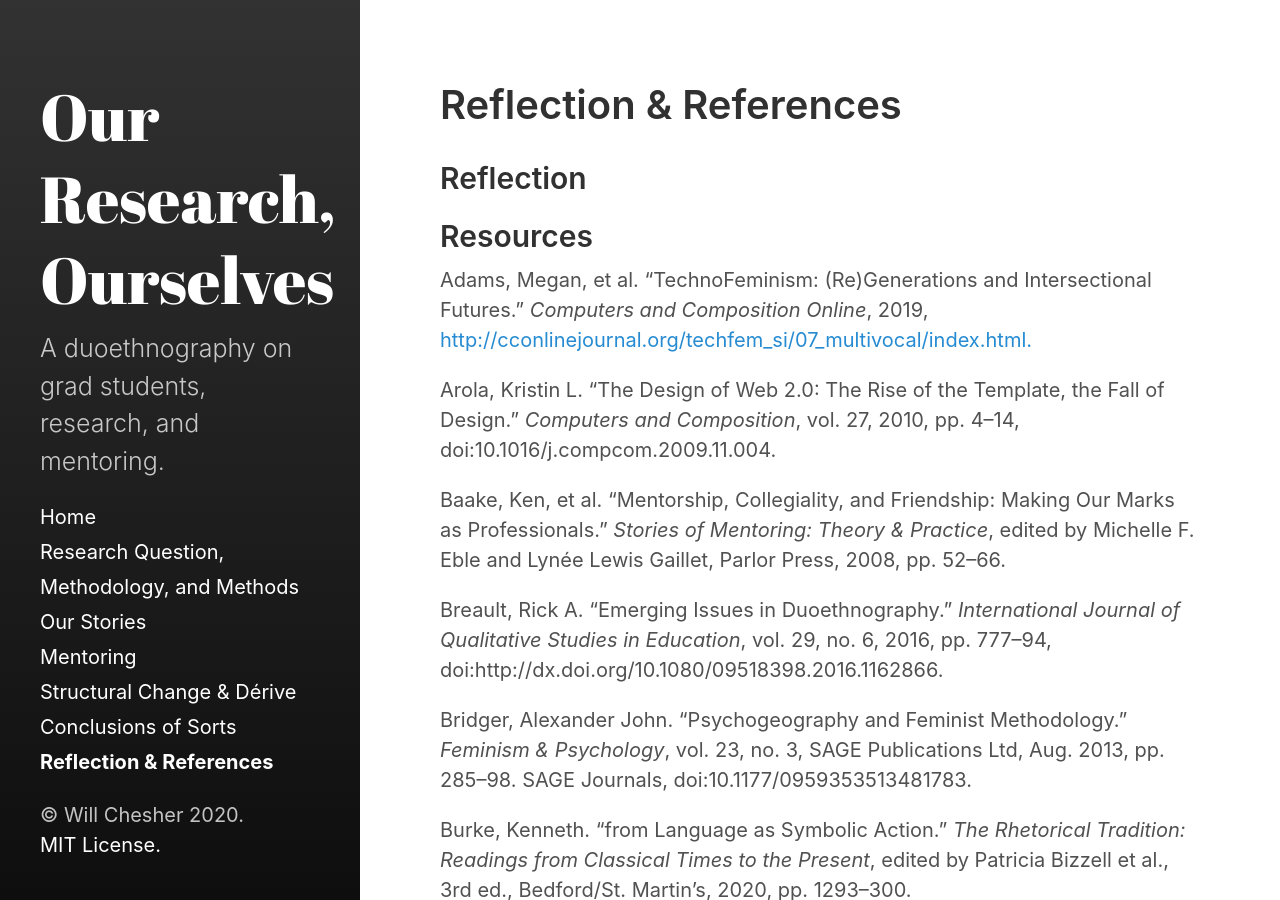
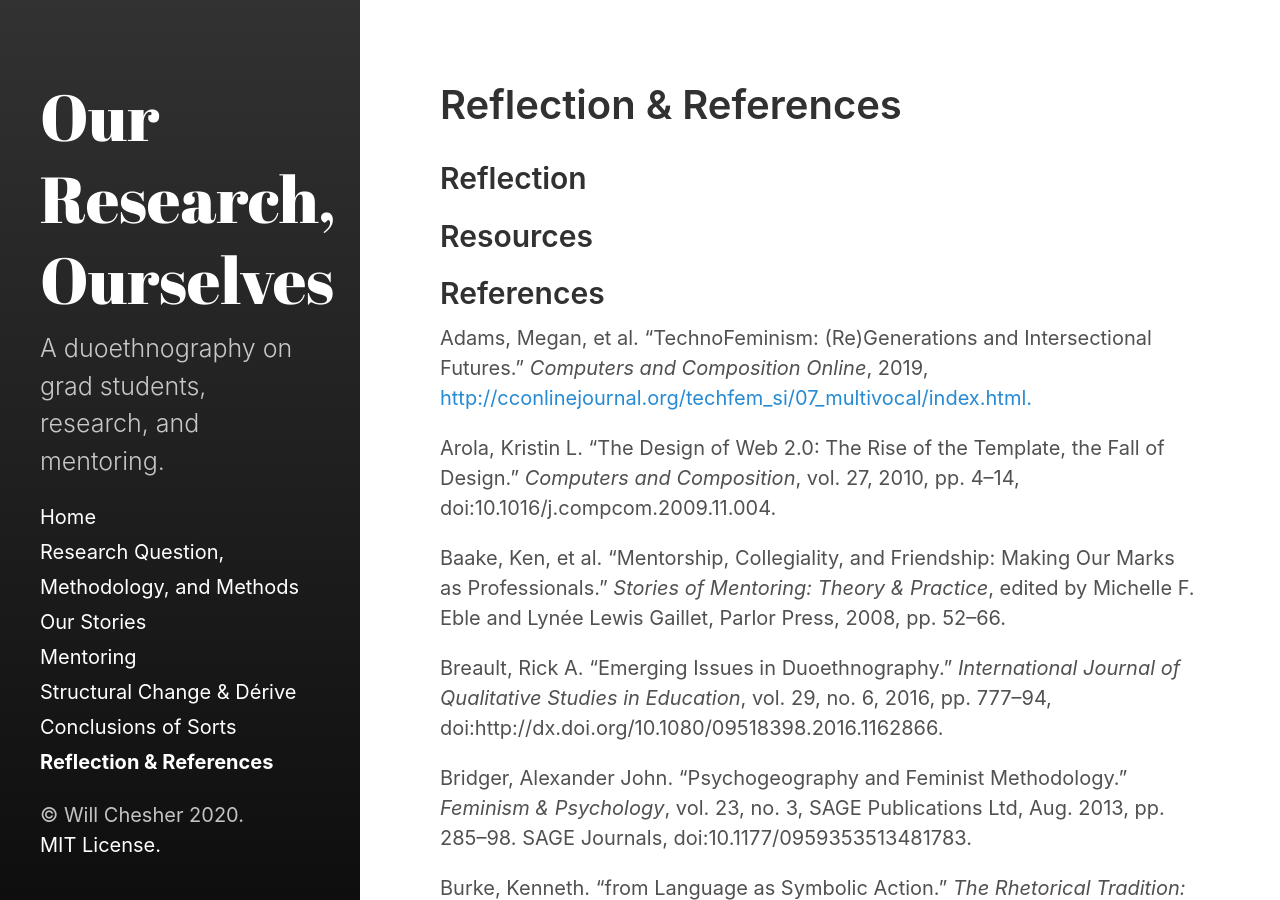
Before and after one commit to wschesher/our-research-ourselves, a Jekyll site: the page built from reflection-and-resources.html, in a window 1280 px wide and 900 px high. Built offline with Jekyll 4.4.1, drawn with Linux system fonts in a browser that asks for light colours.

Commit message:
Update reflection-and-resources.html

```diff
--- a/reflection-and-resources.html
+++ b/reflection-and-resources.html
@@ -7,6 +7,9 @@ sidebar_sort_order: 7
 <h2>Reflection</h2>
 
 <h2>Resources</h2>
+
+
+<h2>References</h2>
 <p>Adams, Megan, et al. “TechnoFeminism: (Re)Generations and Intersectional Futures.” <i>Computers and Composition Online</i>, 2019, <a href="http://cconlinejournal.org/techfem_si/07_multivocal/index.html">http://cconlinejournal.org/techfem_si/07_multivocal/index.html.</a></p>
 <p>Arola, Kristin L. “The Design of Web 2.0: The Rise of the Template, the Fall of Design.” <i>Computers and Composition</i>, vol. 27, 2010, pp. 4–14, doi:10.1016/j.compcom.2009.11.004.</p>
 <p>Baake, Ken, et al. “Mentorship, Collegiality, and Friendship: Making Our Marks as Professionals.” <i>Stories of Mentoring: Theory & Practice</i>, edited by Michelle F. Eble and Lynée Lewis Gaillet, Parlor Press, 2008, pp. 52–66.</p>
```
